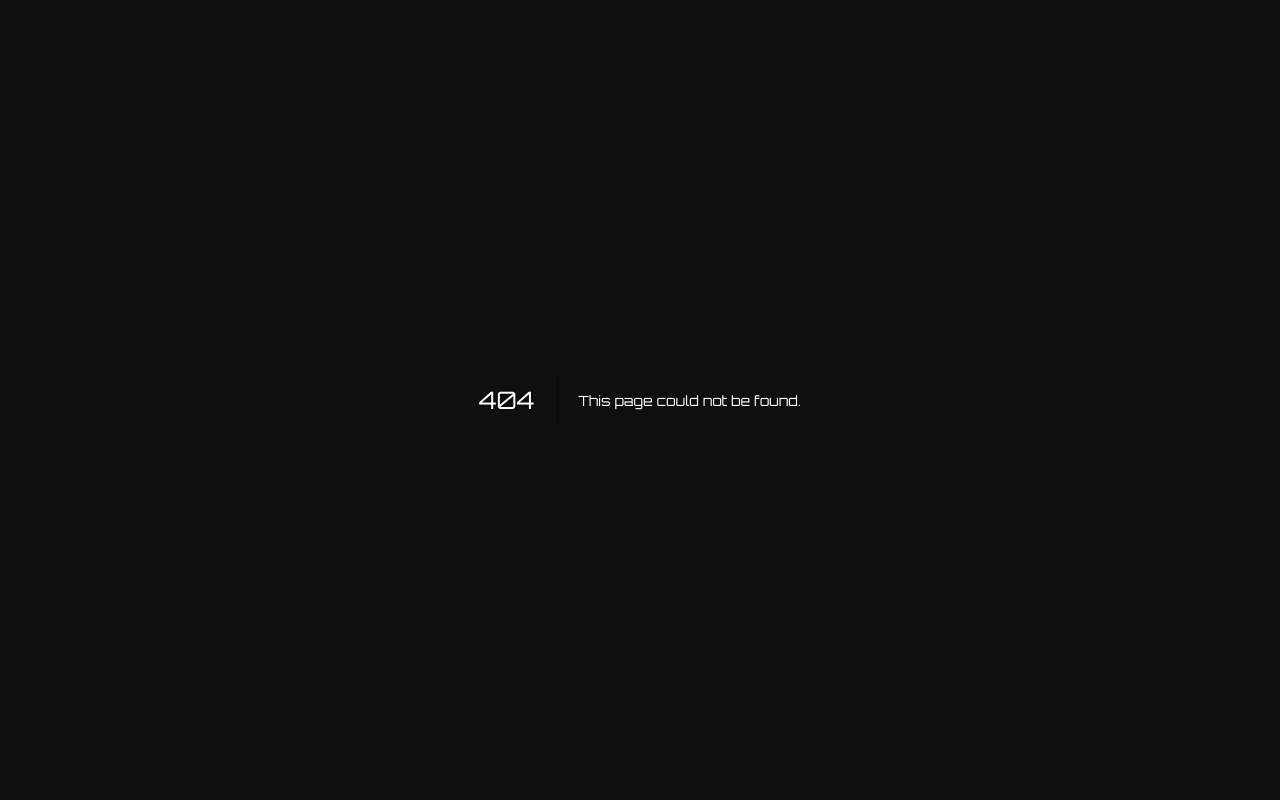
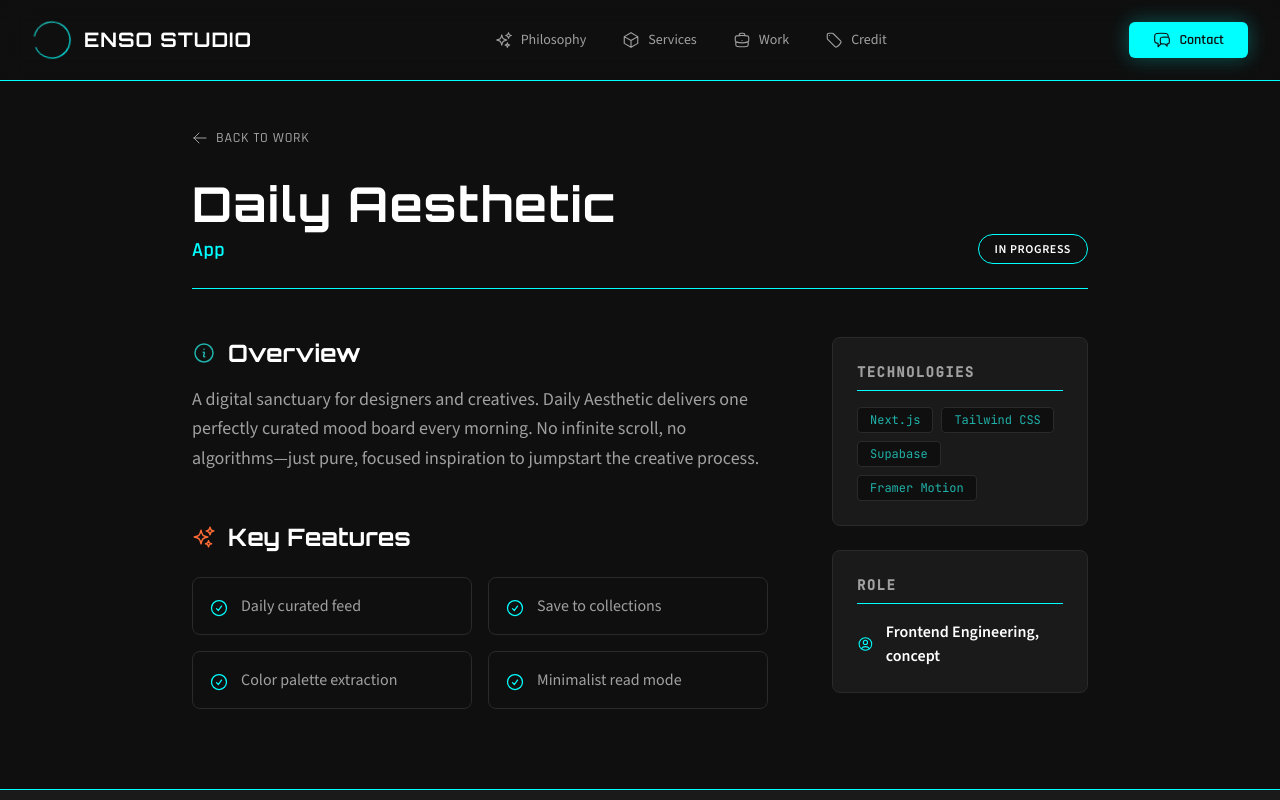
Before and after one commit to gitsaransh/Enso_Studio, a Next.js app in the folder enso-v2/: page /work/daily-aesthetic in a window 1280 px wide. Before the commit this address had no page. Shown: the top 800 px of the page. Built offline with nearby package versions, Linux system fonts and the light colour scheme.

Commit message:
Feature: Add detailed Case Study pages for all projects

```diff
--- /dev/null
+++ b/enso-v2/src/app/work/[id]/page.tsx
@@ -0,0 +1,133 @@
+
+import { PROJECTS } from '@/constants/data';
+import Header from '@/components/common/Header';
+import Footer from '@/components/common/Footer';
+import Icon from '@/components/ui/AppIcon';
+import Link from 'next/link';
+import React from 'react';
+
+// This is correct for Next.js 15+ App Router
+export default async function ProjectPage({
+    params,
+}: {
+    params: Promise<{ id: string }>
+}) {
+    // Unwrap the params promise using await
+    const { id } = await params;
+    const project = PROJECTS.find((p) => p.id === id);
+
+    if (!project) {
+        return (
+            <div className="min-h-screen bg-background flex flex-col">
+                <Header className="bg-background/80 backdrop-blur-md border-b border-border/20" />
+                <div className="flex-grow flex flex-col items-center justify-center text-foreground">
+                    <h1 className="text-4xl font-orbitron mb-4">404</h1>
+                    <p className="font-source text-muted-foreground">Project not found.</p>
+                    <Link href="/" className="mt-8 px-6 py-2 bg-primary text-primary-foreground rounded-md font-rajdhani transition-zen hover:shadow-lg">
+                        Return Home
+                    </Link>
+                </div>
+                <Footer />
+            </div>
+        );
+    }
+
+    return (
+        <div className="min-h-screen bg-background flex flex-col">
+            <Header className="bg-background/80 backdrop-blur-md border-b border-border/20" />
+
+            <main className="flex-grow pt-32 pb-20 px-4 lg:px-8">
+                <article className="max-w-4xl mx-auto animate-fade-in">
+                    {/* Header */}
+                    <div className="mb-12">
+                        <Link href="/#work" className="inline-flex items-center text-muted-foreground hover:text-primary transition-zen mb-8 group font-rajdhani uppercase tracking-wider text-sm">
+                            <Icon name="ArrowLeftIcon" size={16} className="mr-2 transform group-hover:-translate-x-1 transition-zen" />
+                            Back to Work
+                        </Link>
+
+                        <div className="flex flex-col md:flex-row md:items-end justify-between gap-4 mb-6 border-b border-input/30 pb-6">
+                            <div>
+                                <h1 className="text-4xl lg:text-5xl font-orbitron font-bold text-foreground tracking-wide mb-2">
+                                    {project.title}
+                                </h1>
+                                <p className="text-xl text-primary font-rajdhani font-semibold tracking-wide">
+                                    {project.category}
+                                </p>
+                            </div>
+                            <span className={`px-4 py-1.5 rounded-full text-xs font-bold uppercase tracking-wider border self-start md:self-auto ${project.statusColor}`}>
+                                {project.status}
+                            </span>
+                        </div>
+                    </div>
+
+                    {/* Content Grid */}
+                    <div className="grid grid-cols-1 lg:grid-cols-3 gap-12 lg:gap-16">
+
+                        {/* Main Description */}
+                        <div className="lg:col-span-2 space-y-12">
+                            <div className="prose prose-invert max-w-none">
+                                <h3 className="text-2xl font-orbitron font-bold text-foreground mb-4 flex items-center">
+                                    <Icon name="InformationCircleIcon" size={24} className="mr-3 text-secondary" />
+                                    Overview
+                                </h3>
+                                <p className="text-lg text-muted-foreground font-source leading-relaxed">
+                                    {project.longDescription}
+                                </p>
+                            </div>
+
+                            <div>
+                                <h3 className="text-2xl font-orbitron font-bold text-foreground mb-6 flex items-center">
+                                    <Icon name="SparklesIcon" size={24} className="mr-3 text-accent" />
+                                    Key Features
+                                </h3>
+                                <div className="grid grid-cols-1 md:grid-cols-2 gap-4">
+                                    {project.features?.map((feature, idx) => (
+                                        <div key={idx} className="p-4 bg-card/50 border border-input rounded-lg hover:border-primary/30 transition-zen flex items-start group">
+                                            <Icon name="CheckCircleIcon" size={20} className="text-primary mt-1 mr-3 flex-shrink-0 group-hover:scale-110 transition-zen" />
+                                            <span className="text-muted-foreground font-source group-hover:text-foreground transition-zen">{feature}</span>
+                                        </div>
+                                    ))}
+                                </div>
+                            </div>
+                        </div>
+
+                        {/* Sidebar Details */}
+                        <div className="space-y-6">
+                            <div className="p-6 bg-card border border-input rounded-lg hover:shadow-[0_0_20px_rgba(0,255,255,0.1)] transition-zen">
+                                <h3 className="text-sm font-jetbrains font-bold text-muted-foreground uppercase tracking-widest mb-4 border-b border-input/50 pb-2">
+                                    Technologies
+                                </h3>
+                                <div className="flex flex-wrap gap-2">
+                                    {project.technologies?.map((tech, idx) => (
+                                        <span key={idx} className="px-3 py-1 bg-background border border-input rounded text-xs font-jetbrains text-secondary hover:text-primary hover:border-primary transition-zen cursor-default">
+                                            {tech}
+                                        </span>
+                                    ))}
+                                </div>
+                            </div>
+
+                            <div className="p-6 bg-card border border-input rounded-lg hover:shadow-[0_0_20px_rgba(0,255,255,0.1)] transition-zen">
+                                <h3 className="text-sm font-jetbrains font-bold text-muted-foreground uppercase tracking-widest mb-4 border-b border-input/50 pb-2">
+                                    Role
+                                </h3>
+                                <div className="flex items-center text-foreground font-source font-semibold">
+                                    <Icon name="UserCircleIcon" size={20} className="mr-3 text-primary" />
+                                    {project.role}
+                                </div>
+                            </div>
+                        </div>
+                    </div>
+                </article>
+            </main>
+
+            <Footer />
+        </div>
+    );
+}
+
+// Separate generateStaticParams to ensure static export works
+export async function generateStaticParams() {
+    return PROJECTS.map((project) => ({
+        id: project.id,
+    }));
+}
--- a/enso-v2/src/components/sections/Work.tsx
+++ b/enso-v2/src/components/sections/Work.tsx
@@ -1,7 +1,7 @@
 'use client';
 
 import Icon from '@/components/ui/AppIcon';
-
+import Link from 'next/link';
 import { PROJECTS } from '@/constants/data';
 
 const Work = () => {
@@ -48,7 +48,9 @@ const Work = () => {
                             </p>
 
                             <div className="flex items-center text-sm font-semibold text-foreground group-hover:text-accent transition-zen">
-                                View Case Study <Icon name="ArrowRightIcon" size={16} className="ml-2 transform group-hover:translate-x-1 transition-zen" />
+                                <Link href={`/work/${project.id}`} className="flex items-center">
+                                    View Case Study <Icon name="ArrowRightIcon" size={16} className="ml-2 transform group-hover:translate-x-1 transition-zen" />
+                                </Link>
                             </div>
 
                             {/* Hover Glow Effect */}
--- a/enso-v2/src/constants/data.ts
+++ b/enso-v2/src/constants/data.ts
@@ -1,9 +1,9 @@
 
 export const NAVIGATION_ITEMS = [
-    { label: 'Philosophy', href: '#philosophy', icon: 'SparklesIcon' },
-    { label: 'Services', href: '#services', icon: 'CubeIcon' },
-    { label: 'Work', href: '#work', icon: 'BriefcaseIcon' },
-    { label: 'Credit', href: '#credit', icon: 'TagIcon' },
+    { label: 'Philosophy', href: '/#philosophy', icon: 'SparklesIcon' },
+    { label: 'Services', href: '/#services', icon: 'CubeIcon' },
+    { label: 'Work', href: '/#work', icon: 'BriefcaseIcon' },
+    { label: 'Credit', href: '/#credit', icon: 'TagIcon' },
 ];
 
 export const CONTACT_ITEM = {
@@ -47,7 +47,7 @@ export const TESTIMONIALS = [
         role: "Product Manager, TechVentures"
     },
     {
-        quote: "Working with ENSO Studio was seamless. They understand the balance between aesthetics and functionality, creating products that users love.",
+        quote: "Working with ENSO Studio was seamless. Their team understands the balance between aesthetics and functionality, creating products that users love.",
         author: "Marcus Rodriguez",
         role: "Founder, CreativeFlow"
     },
@@ -63,32 +63,68 @@ export const PROJECTS = [
         id: 'mindspark',
         title: 'MindSpark',
         category: 'Game',
-        description: 'Daily brain training through lateral thinking puzzles.',
+        description: 'Daily brain training through lateral thinking puzzles. A minimalist design approach to cognitive enhancement.',
         status: 'Live',
-        statusColor: 'text-success border-success/30 bg-success/10'
+        statusColor: 'text-success border-success/30 bg-success/10',
+        longDescription: 'MindSpark reimagines daily brain training with a focus on lateral thinking and pattern recognition. Designed with a calming, minimalist interface, it strips away gamification clutter to let the puzzles shine. The app adapts to the user\'s skill level, offering a personalized daily workout for the mind.',
+        technologies: ['React Native', 'TypeScript', 'Node.js', 'Firebase'],
+        role: 'Full Stack Development, UI/UX Design',
+        features: [
+            'Daily generated puzzles',
+            'Adaptive difficulty algorithm',
+            'Offline mode support',
+            'Performance analytics dashboard'
+        ]
     },
     {
         id: 'daily-aesthetic',
         title: 'Daily Aesthetic',
         category: 'App',
-        description: 'Curated daily aesthetic inspiration and mood boards.',
+        description: 'Curated daily aesthetic inspiration and mood boards. Start your creative day with focus.',
         status: 'In Progress',
-        statusColor: 'text-warning border-warning/30 bg-warning/10'
+        statusColor: 'text-warning border-warning/30 bg-warning/10',
+        longDescription: 'A digital sanctuary for designers and creatives. Daily Aesthetic delivers one perfectly curated mood board every morning. No infinite scroll, no algorithms—just pure, focused inspiration to jumpstart the creative process.',
+        technologies: ['Next.js', 'Tailwind CSS', 'Supabase', 'Framer Motion'],
+        role: 'Frontend Engineering, concept',
+        features: [
+            'Daily curated feed',
+            'Save to collections',
+            'Color palette extraction',
+            'Minimalist read mode'
+        ]
     },
     {
         id: 'flow-automation',
         title: 'Flow Automation',
         category: 'Automation',
-        description: 'Intelligent workflow automation for repetitive tasks.',
+        description: 'Intelligent workflow automation for repetitive tasks. Reclaim your time.',
         status: 'Experiment',
-        statusColor: 'text-accent border-accent/30 bg-accent/10'
+        statusColor: 'text-accent border-accent/30 bg-accent/10',
+        longDescription: 'An internal tool turned product experiment. Flow Automation connects disconnected APIs to automate complex, multi-step workflows. It focuses on reliability and "set and forget" architecture for small teams.',
+        technologies: ['Python', 'FastAPI', 'Docker', 'AWS Lambda'],
+        role: 'Backend Architecture',
+        features: [
+            'Visual workflow builder',
+            'Webhook integration',
+            'Real-time error logging',
+            'Custom script execution'
+        ]
     },
     {
         id: 'insight-ai',
         title: 'Insight AI',
         category: 'AI Tool',
-        description: 'AI-powered analytics and insight generation tool.',
+        description: 'AI-powered analytics and insight generation tool. Data to wisdom in seconds.',
         status: 'Experiment',
-        statusColor: 'text-accent border-accent/30 bg-accent/10'
+        statusColor: 'text-accent border-accent/30 bg-accent/10',
+        longDescription: 'Insight AI leverages large language models to process unstructured customer feedback and turn it into actionable product insights. It identifies trends, sentiment, and feature requests automatically.',
+        technologies: ['OpenAI API', 'React', 'Python', 'PostgreSQL'],
+        role: 'AI Integration, Full Stack',
+        features: [
+            'Sentiment analysis',
+            'Topic clustering',
+            'Automated reporting',
+            'Natural language query interface'
+        ]
     }
 ];
```
